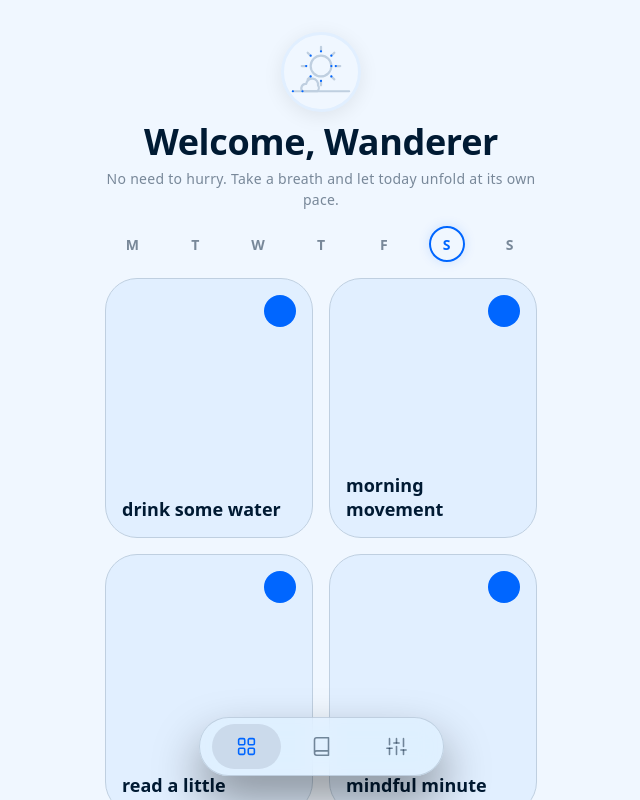
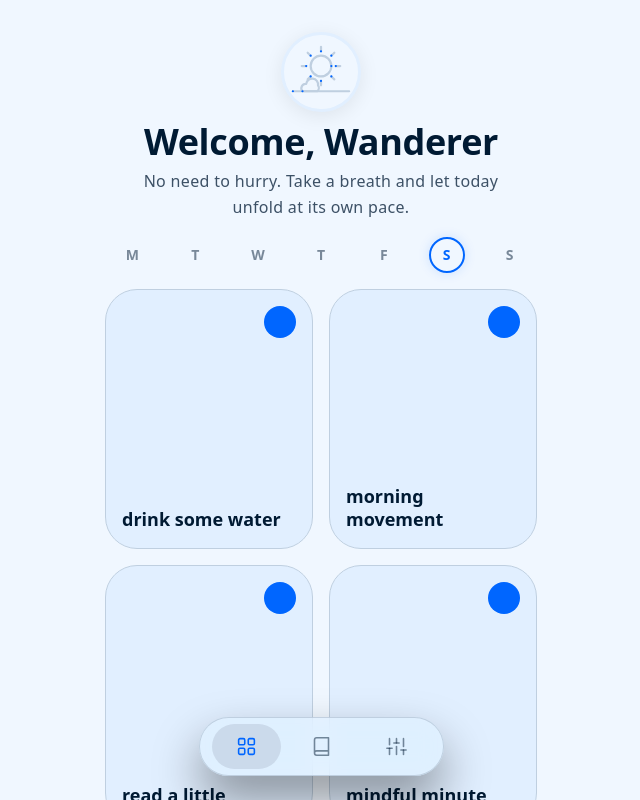
Before and after one commit to 1ewig/gentle-habit-tracker, a React (Vite) app: page / in a window 1280 px wide. Shown: the whole page, without its empty margins (319-959 px from the left). Built offline with nearby package versions, Linux system fonts and the light colour scheme; a web font is replaced by a local one.

Commit message:
style(today): optimize text hierarchy and readability of hero greeting subtext

```diff
--- a/src/components/today/HeroSection/hero-section.css
+++ b/src/components/today/HeroSection/hero-section.css
@@ -57,12 +57,14 @@
 
 .hero-section__subtext {
   font-family: var(--font-sans);
-  font-size: var(--t-sm);
+  font-size: var(--t-base);
   font-weight: var(--fw-reg);
-  color: var(--muted);
-  line-height: var(--lh-base);
+  color: var(--soft);
+  line-height: var(--lh-relaxed);
   letter-spacing: var(--ls-wide);
   text-transform: none;
+  text-align: center;
+  max-width: 360px;
   /* Overrides lowercase global reset */
   margin: 0;
   transition: color 0.4s var(--bezier);
```
